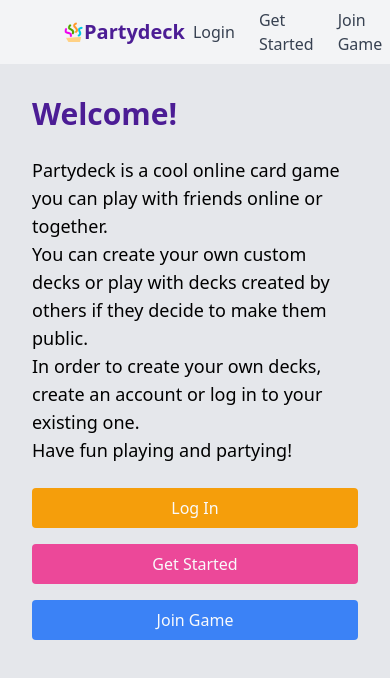
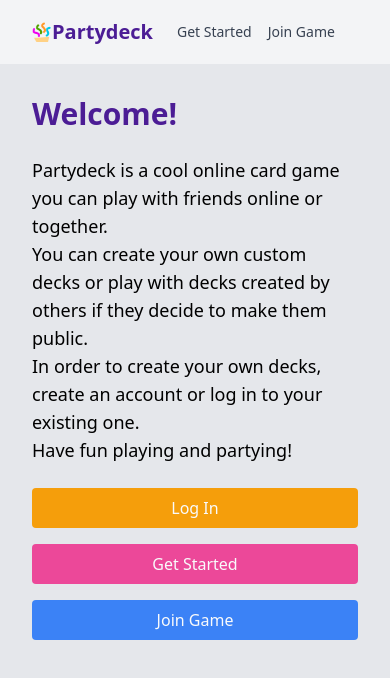
Before and after one commit to itays123/partydeck, a React (Create React App) app in the folder panel/: page / in a window 390 px wide. Shown: the top 678 px of the page. Built offline with nearby package versions, Linux system fonts and the light colour scheme.

Commit message:
FEATURE: logged out navbar responsive

```diff
--- a/panel/src/shared/Navigation/Navbar.js
+++ b/panel/src/shared/Navigation/Navbar.js
@@ -8,7 +8,7 @@ import SignedOutLinks from './SignedOutLinks';
 const Navbar = () => {
   return (
     <nav className="bg-gray-100 nav px-8 w-screen flex">
-      <div className="md:px-4 lg:px-6 flex items-center h-16 ml-8">
+      <div className="md:px-4 lg:px-6 flex items-center h-16 md:ml-8">
         <img src={logo} width={20} height={20} alt="" />
         <h1 className="text-xl text-purple-900 font-bold">Partydeck</h1>
       </div>
--- a/panel/src/shared/Navigation/NavigationButton.js
+++ b/panel/src/shared/Navigation/NavigationButton.js
@@ -1,8 +1,14 @@
 import { NavLink } from 'react-router-dom';
 
-const NavigationButton = ({ to = '/', children, external = false }) => {
-  const className =
-    'flex items-center justify-center h-full px-3 hover:bg-gray-300 text-gray-700';
+const NavigationButton = ({
+  to = '/',
+  children,
+  external = false,
+  hideOnSmallScreens = false,
+}) => {
+  const className = `items-center justify-center h-full px-2 md:px-3 hover:bg-gray-300 text-gray-700 text-sm md:text-md ${
+    hideOnSmallScreens ? 'hidden md:flex' : 'flex'
+  }`;
   return !!!external ? (
     <NavLink to={to} className={className}>
       {children}
--- a/panel/src/shared/Navigation/SignedOutLinks.js
+++ b/panel/src/shared/Navigation/SignedOutLinks.js
@@ -4,7 +4,9 @@ import NavigationButton from './NavigationButton';
 const SignedOutLinks = () => {
   return (
     <AuthOnly shouldNotBeAuthenticated>
-      <NavigationButton to="/login">Login</NavigationButton>
+      <NavigationButton to="/login" hideOnSmallScreens>
+        Login
+      </NavigationButton>
       <NavigationButton to="/start">Get Started</NavigationButton>
     </AuthOnly>
   );
```
